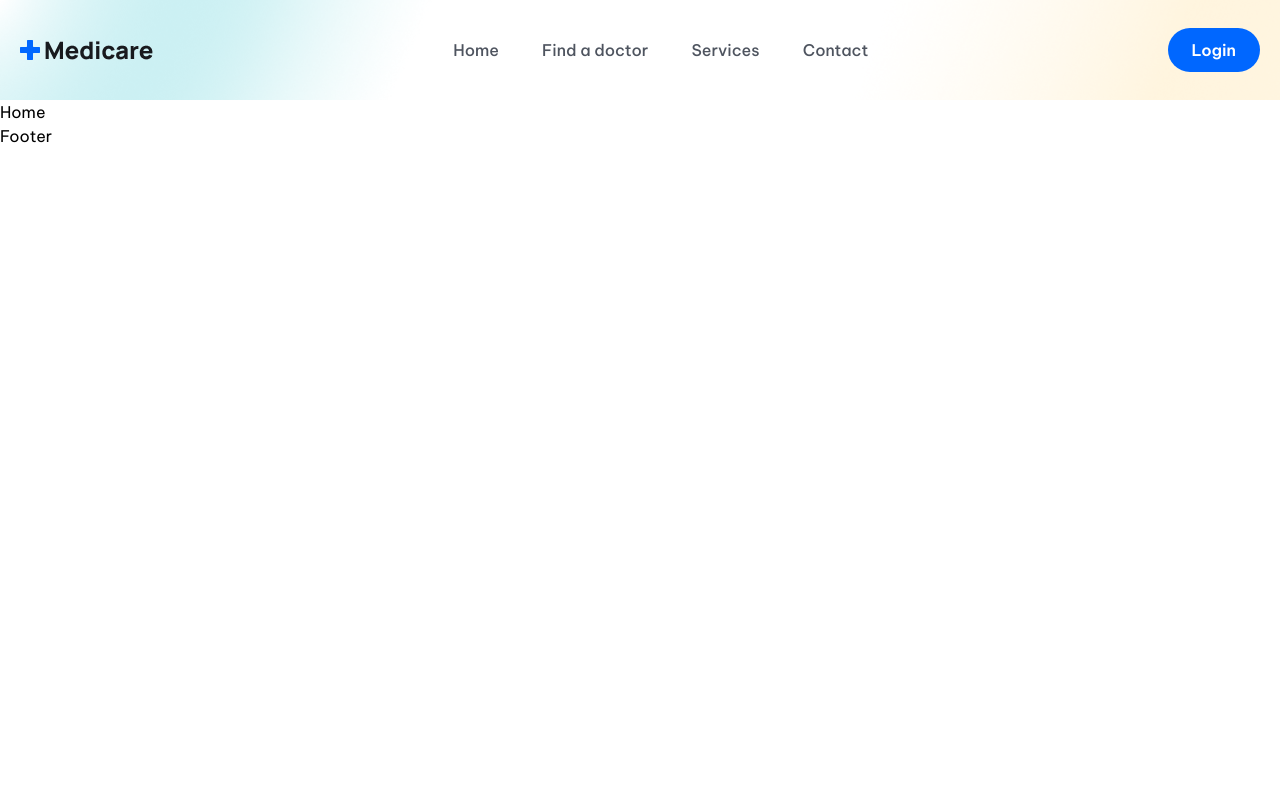
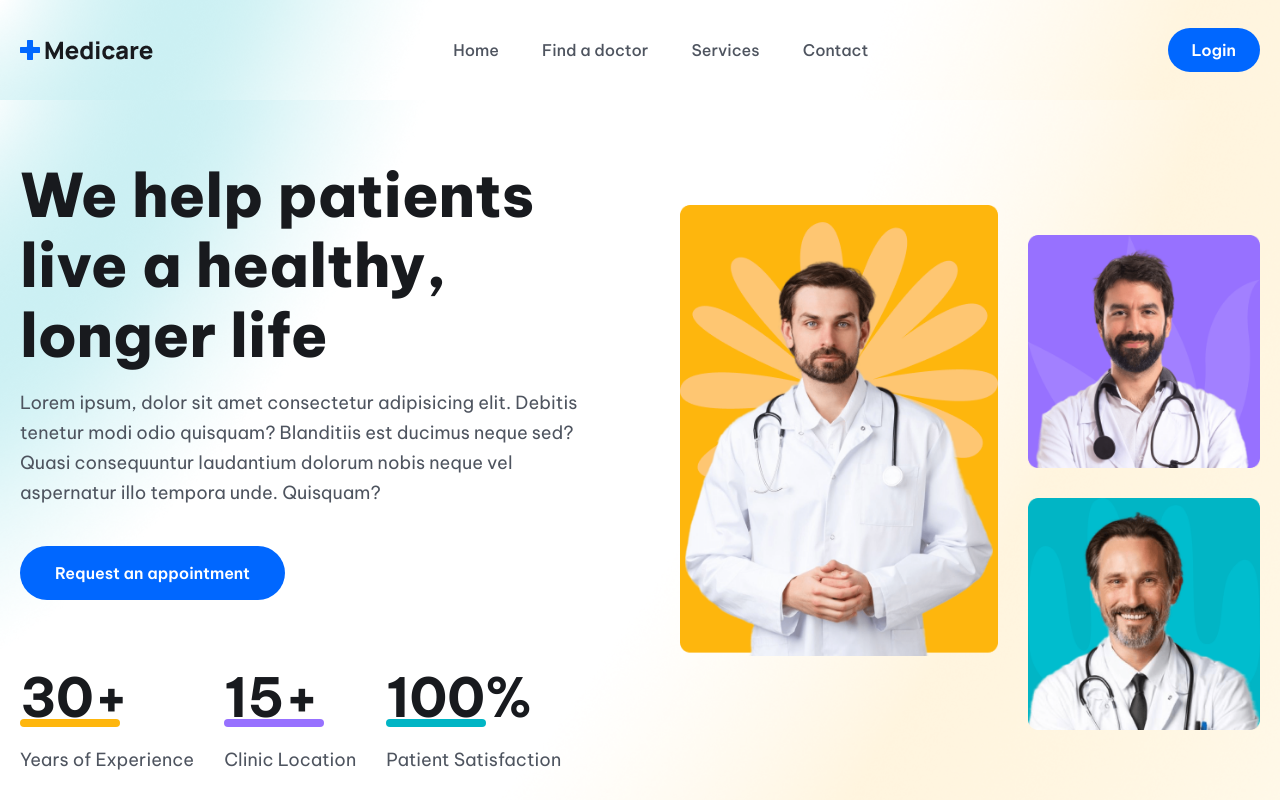
Before and after one commit to taithanh00/learn-react-doctor-appointment, a React (Vite) app in the folder frontend/: page / in a window 1280 px wide. Shown: the top 800 px of the page. Built offline with nearby package versions, Linux system fonts and the light colour scheme.

Commit message:
home commit

```diff
--- a/frontend/src/App.css
+++ b/frontend/src/App.css
@@ -19,5 +19,33 @@
   left: 0;
   z-index: 99999;
   box-shadow: 3px 3px -8px 3px #ddd;
+}
 
+@media only screen and (max-width: 768px) {
+  .navigation{
+    width: 100%;
+    height: 100%;
+    position: fixed;
+    top: 0;
+    left: 0;
+    z-index: 100;
+    background: #00000084;
+    display: none;
+  }
+  .menu{
+    width: 15rem;
+    height: 100%;
+    position: absolute;
+    top: 0;
+    right: 0;
+    background: #fff;
+    z-index: 200;
+    flex-direction: column;
+    justify-content: center;
+    align-items: center;
+    line-height: 30px;
+  }
+  .show__menu{
+    display: block;
+  }
 }
--- a/frontend/src/components/Header/Header.jsx
+++ b/frontend/src/components/Header/Header.jsx
@@ -42,6 +42,8 @@
     handleStickyHeader();
     return () => window.removeEventListener("scroll", handleStickyHeader);
   });
+
+  const toggleMenu = () => menuRef.current.classList.toggle("show__menu");
   return (
     <header className="header flex items-center" ref={headerRef}>
       <div className="container">
@@ -51,7 +53,7 @@
             <img src={logo} alt="logo" />
           </div>
           {/* menu */}
-          <div className="navigation">
+          <div className="navigation" ref={menuRef} onClick={toggleMenu}>
             <ul className="menu flex items-center gap-[2.7rem]">
               {navLinks.map((link, index) => (
                 <li key={index}>
@@ -82,7 +84,7 @@
                 Login
               </button>
             </Link>
-            <span className="md:hidden">
+            <span className="md:hidden" onClick={toggleMenu}>
               <BiMenu className="w-6 h-6 cursor-pointer" />
             </span>
           </div>
--- a/frontend/src/index.css
+++ b/frontend/src/index.css
@@ -11,7 +11,6 @@
   .container {
     @apply max-w-full w-[1440px] px-5 mx-auto;
   }
-
   .btn {
     @apply bg-primaryColor py-[15px] px-[35px] rounded-[50px] text-white font-[600] mt-[38px];
   }
@@ -24,6 +23,9 @@
   }
   .header {
     @apply bg-[url('./assets/images/mask.png')] bg-no-repeat bg-center bg-cover w-full h-[100px] leading-[100px];
+  }
+  .hero__section {
+    @apply bg-[url('./assets/images/hero-bg.png')] bg-no-repeat bg-center bg-cover;
   }
 }
 @media only screen and (max-width: 1024px) {
--- a/frontend/src/pages/Home.jsx
+++ b/frontend/src/pages/Home.jsx
@@ -1,7 +1,77 @@
 import React from "react";
+import heroImg01 from "../assets/images/hero-img01.png";
+import heroImg02 from "../assets/images/hero-img02.png";
+import heroImg03 from "../assets/images/hero-img03.png";
+const Home = () => {
+  return (
+    <>
+      {/* section */}
 
-const Home = () => {
-  return <div>Home</div>;
+      <section className="hero__section pt-[60px] 2xl:h-[800px]">
+        <div className="container">
+          <div className="flex flex-col lg:flex-row gap-[90px] items-center justify-between">
+            <div className="">
+              <div className="lg:w-[570px]">
+                <h1 className="text-[36px] leading-[46px] text-headingColor font-[800] md:text-[60px] md:leading-[70px]">
+                  We help patients live a healthy, longer life
+                </h1>
+                <p className="text__para">
+                  Lorem ipsum, dolor sit amet consectetur adipisicing elit.
+                  Debitis tenetur modi odio quisquam? Blanditiis est ducimus
+                  neque sed? Quasi consequuntur laudantium dolorum nobis neque
+                  vel aspernatur illo tempora unde. Quisquam?
+                </p>
+                <button className="btn">Request an appointment</button>
+              </div>
+              {/* ============ counter ============ */}
+              <div className="mt-[30px] lg:mt-[70px] flex flex-col lg:flex-row lg:items-center gap-5 lg:gap-[30px]">
+                <div>
+                  <h2 className="text-[36px] leading-[56px] lg:text-[54px] lg:leading-[54px] font-[700] text-headingColor">
+                    30+
+                  </h2>
+                  <span className="w-[100px] h-2 bg-yellowColor rounded-full block mt-[-5px]"></span>
+                  <p className="text__para">Years of Experience</p>
+                </div>
+                <div>
+                  <h2 className="text-[36px] leading-[56px] lg:text-[54px] lg:leading-[54px] font-[700] text-headingColor">
+                    15+
+                  </h2>
+                  <span className="w-[100px] h-2 bg-purpleColor rounded-full block mt-[-5px]"></span>
+                  <p className="text__para">Clinic Location</p>
+                </div>
+                <div>
+                  <h2 className="text-[36px] leading-[56px] lg:text-[54px] lg:leading-[54px] font-[700] text-headingColor">
+                    100%
+                  </h2>
+                  <span className="w-[100px] h-2 bg-irisBlueColor rounded-full block mt-[-5px]"></span>
+                  <p className="text__para">Patient Satisfaction</p>
+                </div>
+              </div>
+            </div>
+            <div className="flex gap-[30px] justify-end">
+              <div>
+                <img className="w-full" src={heroImg01} alt="" />
+              </div>
+
+              <div className="mt-[30px]">
+                <img src={heroImg02} className="w-full mb-[30px]" alt="" />
+                <img src={heroImg03} alt="" className="w-full" />
+              </div>
+            </div>
+          </div>
+        </div>
+      </section>
+      <section>
+        <div className="container">
+          <div className="lg:w-[470px] mx-auto">
+            <h2 className="heading text-center">
+              Providing the best medical service
+            </h2>
+          </div>
+        </div>
+      </section>
+    </>
+  );
 };
 
 export default Home;
```
